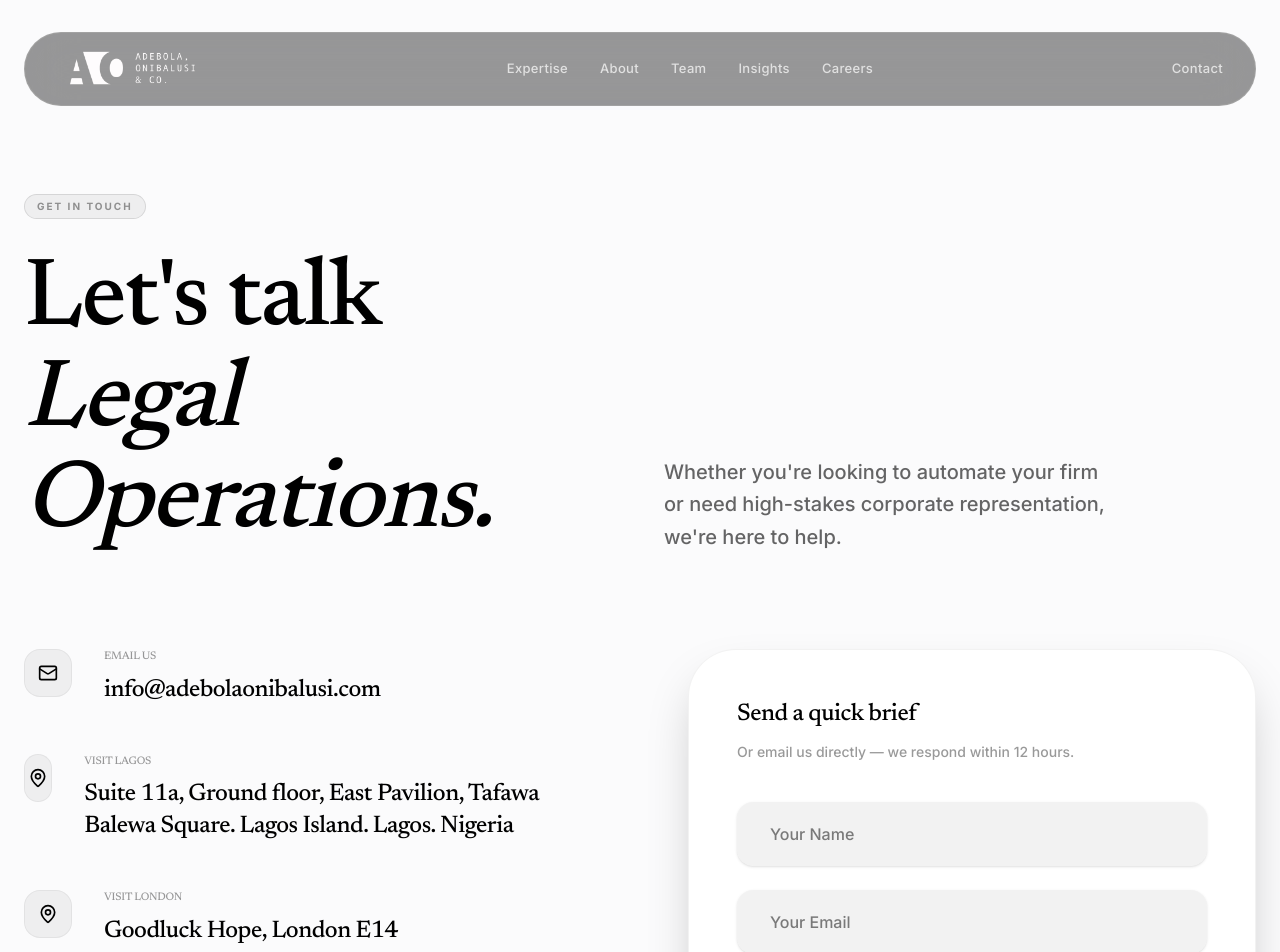
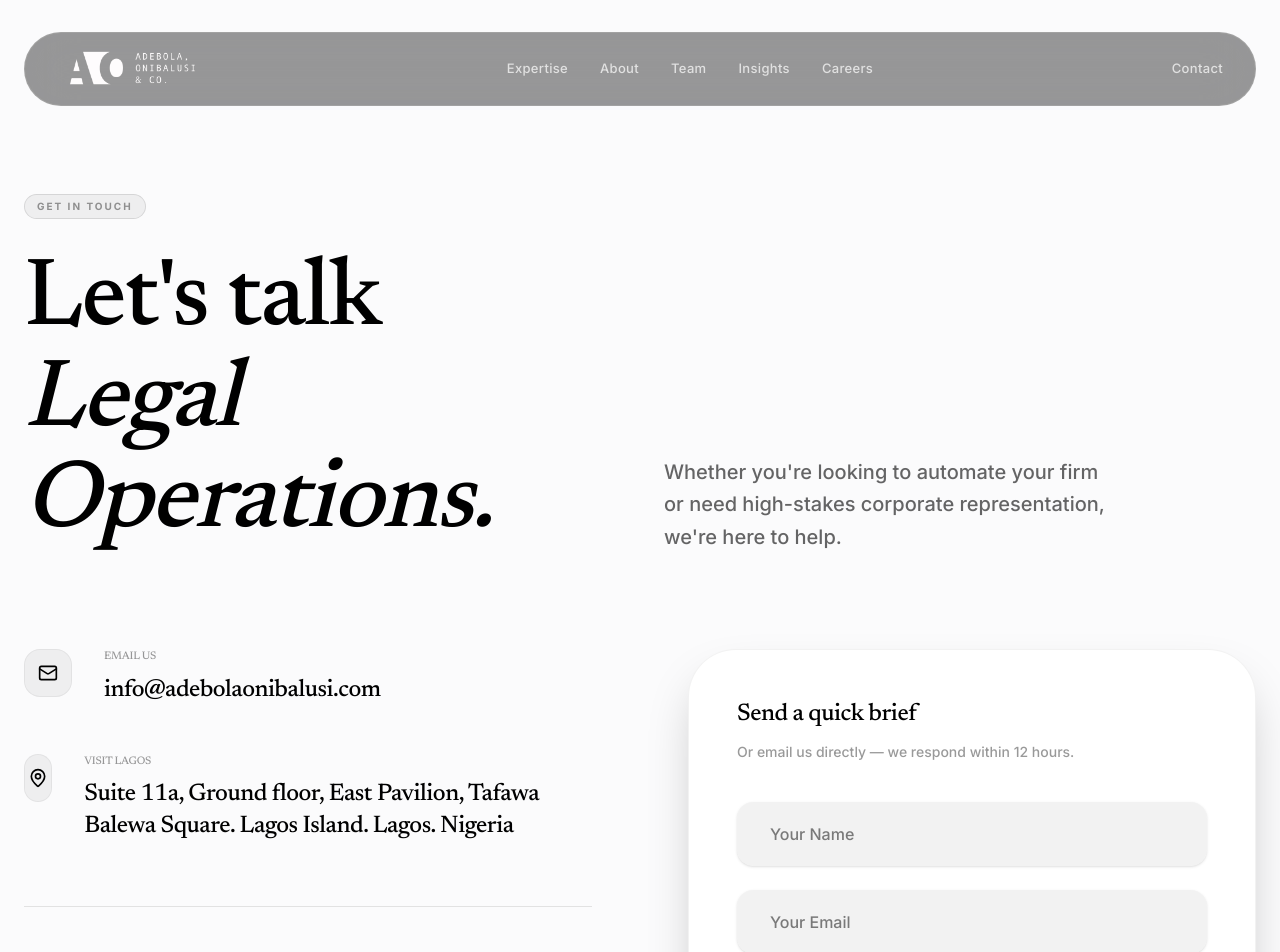
Before and after one commit to sherifferuks/adebolaonibalusi, a Next.js app: page /contact in a window 1280 px wide. Shown: the top 952 px of the page. Built offline with nearby package versions, Linux system fonts and the light colour scheme.

Commit message:
Remove London office address from contact page

```diff
--- a/src/app/contact/page.tsx
+++ b/src/app/contact/page.tsx
@@ -48,15 +48,7 @@ export default function ContactPage() {
                                 </div>
                             </div>
 
-                            <div className="flex gap-8 group">
-                                <div className="w-12 h-12 rounded-2xl bg-dark/5 border border-dark/5 flex items-center justify-center group-hover:bg-dark group-hover:text-white transition-all">
-                                    <MapPin size={20} />
-                                </div>
-                                <div className="space-y-2">
-                                    <h3 className="text-[11px] font-bold uppercase tracking-widest text-dark/40">Visit London</h3>
-                                    <p className="text-2xl font-serif font-medium">Goodluck Hope, London E14</p>
-                                </div>
-                            </div>
+
                         </div>
 
                         <div className="pt-16 border-t border-dark/10">
```
